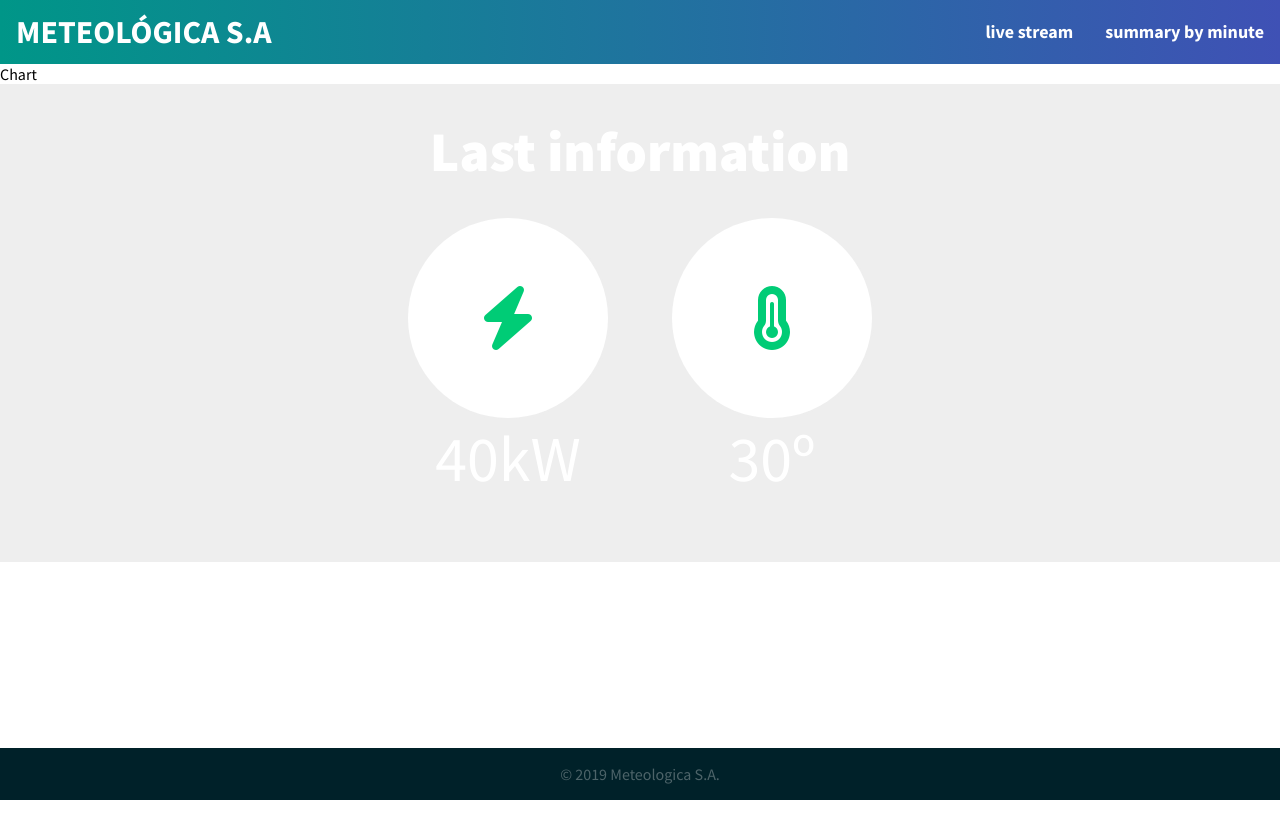
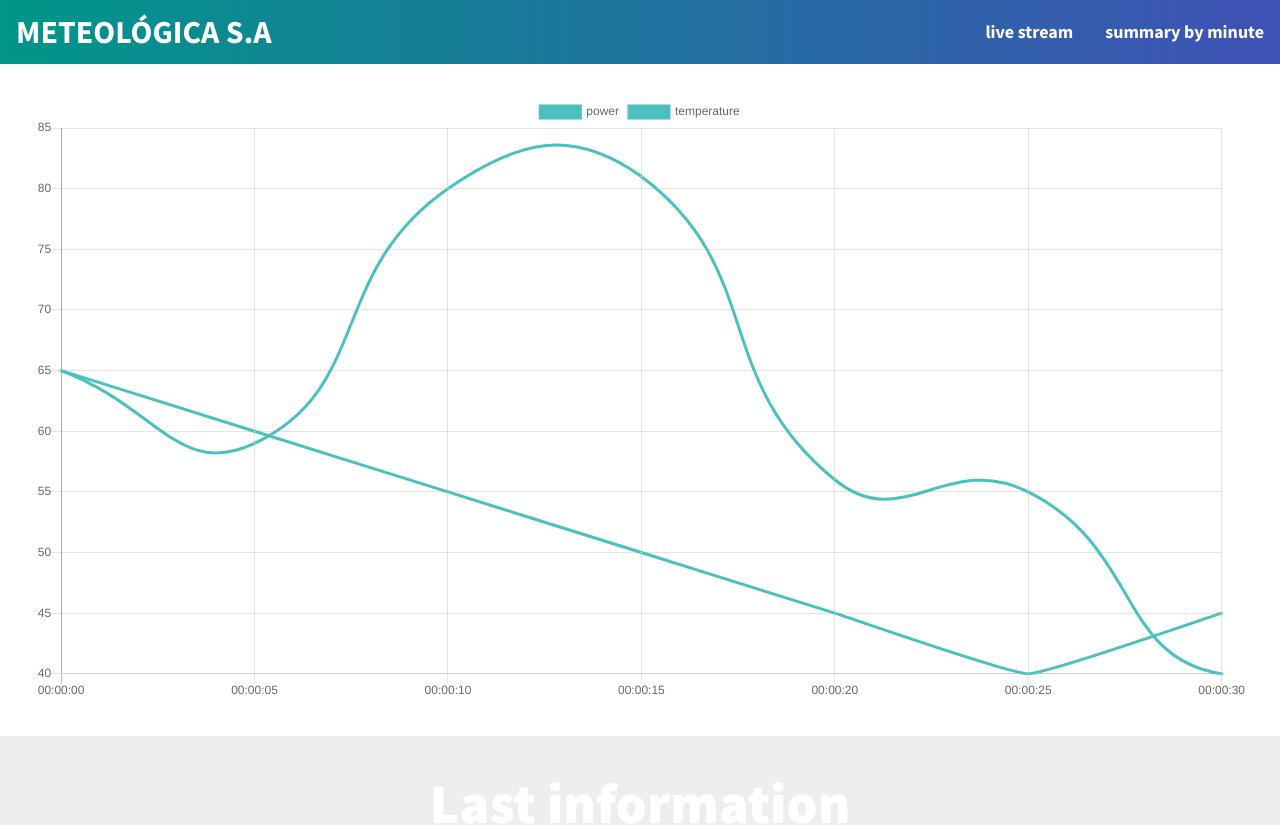
Before and after one commit to PozaTR/prueba_meteologica, a React (Create React App) app: page /#/ in a window 1280 px wide. Shown: the top 825 px of the page. Before the commit the page ends 800 px from the top, so only its background shows below. Built offline with nearby package versions, Linux system fonts and the light colour scheme.

Commit message:
use chart library in a component

```diff
--- a/src/components/ChartInfo.js
+++ b/src/components/ChartInfo.js
@@ -1,12 +1,63 @@
 import React from 'react';
 import PropTypes from 'prop-types';
-import Chart from 'chart.js';
+import { Line } from 'react-chartjs-2';
 import '../styles/components/chartInfo.scss';
+
+
+const data = {
+  labels: ['00:00:00', '00:00:05', '00:00:10', '00:00:15', '00:00:20', '00:00:25', '00:00:30'],
+  datasets: [
+    {
+      label: 'power',
+      fill: false,
+      lineTension: 0.1,
+      backgroundColor: 'rgba(75,192,192,0.4)',
+      borderColor: 'rgba(75,192,192,1)',
+      borderCapStyle: 'butt',
+      borderDash: [],
+      borderDashOffset: 0.0,
+      borderJoinStyle: 'miter',
+      pointBorderColor: 'rgba(75,192,192,1)',
+      pointBackgroundColor: '#fff',
+      pointBorderWidth: 1,
+      pointHoverRadius: 5,
+      pointHoverBackgroundColor: 'rgba(75,192,192,1)',
+      pointHoverBorderColor: 'rgba(220,220,220,1)',
+      pointHoverBorderWidth: 2,
+      pointRadius: 1,
+      pointHitRadius: 10,
+      data: [65, 60, 55, 50, 45, 40, 45]
+    },
+    {
+      label: 'temperature',
+      fill: false,
+      lineTension: 0.5,
+      backgroundColor: 'rgba(75,192,192,0.4)',
+      borderColor: 'rgba(75,192,192,1)',
+      borderCapStyle: 'butt',
+      borderDash: [],
+      borderDashOffset: 0.5,
+      borderJoinStyle: 'miter',
+      pointBorderColor: 'rgba(75,192,192,1)',
+      pointBackgroundColor: '#fff',
+      pointBorderWidth: 1,
+      pointHoverRadius: 5,
+      pointHoverBackgroundColor: 'rgba(75,192,192,1)',
+      pointHoverBorderColor: 'rgba(220,220,220,1)',
+      pointHoverBorderWidth: 2,
+      pointRadius: 1,
+      pointHitRadius: 10,
+      data: [65, 59, 80, 81, 56, 55, 40, 50, 60]
+    }
+  ]
+};
 
 class ChartInfo extends React.Component {
   render() {
     return(
-      <div>Chart</div>
+      <div className="chartInfo__container">
+        <Line className="chartInfo__temperature" data={data}/>
+      </div>
   )
   }
 }
--- a/src/styles/components/chartInfo.scss
+++ b/src/styles/components/chartInfo.scss
@@ -0,0 +1,7 @@
+@import '../core/variables';
+@import '../core/mixins';
+
+
+.chartInfo__container {
+  padding: $gap-lg;
+}
```
